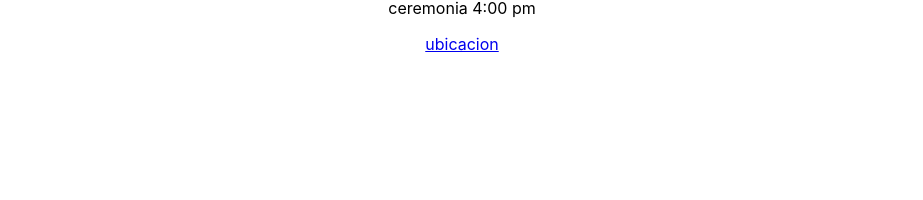
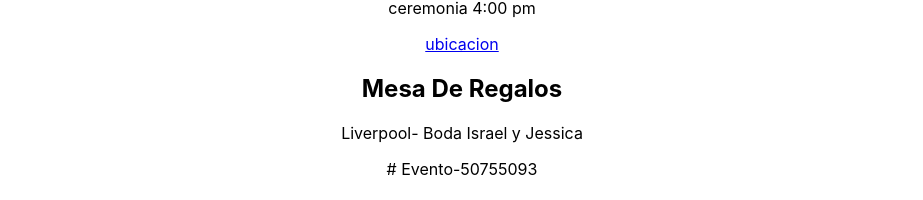
Before and after one commit to korikonchi/invitation-to-REACT, a React (Create React App) app: page / in a window 1280 px wide. Shown: the part 11568-11768 px from the top of the page, without its empty margins (178-1101 px from the left). Before the commit the page ends 11622 px from the top, so only its background shows below. Built offline with nearby package versions, Linux system fonts and the light colour scheme; a web font is replaced by a local one.

Commit message:
add component gifttable

```diff
--- a/src/App.js
+++ b/src/App.js
@@ -7,6 +7,7 @@
   Collage,
   CardLocation,
   MessageArea,
+  GiftTable,
 } from './components'
 import DP from './data/data'
 import './App.css'
@@ -21,6 +22,7 @@
       <Collage {...DP.collage} />
       <MessageArea {...DP.messagearea} />
       <CardLocation {...DP.cardLocation} />
+      <GiftTable {...DP.gifttable} />
     </div>
   )
 }
--- /dev/null
+++ b/src/components/gift/GiftTable.jsx
@@ -0,0 +1,20 @@
+import React from 'react'
+import CardLocation from '../card/CardLocation'
+import Icons from '../../assets/icons'
+export function GiftTable({ ...other }) {
+  console.log(other)
+
+  return (
+    <div>
+      {
+        <CardLocation
+          title={other.title}
+          paragraph={other.paragraph}
+          link={other.link}
+          textLink={other.textLink}
+        />
+      }
+    </div>
+  )
+}
+export default GiftTable
--- a/src/components/index.js
+++ b/src/components/index.js
@@ -6,3 +6,4 @@
 export * from './collage/Collage.jsx'
 export * from './card/CardLocation'
 export * from './message/MessageArea.jsx'
+export * from './gift/GiftTable.jsx'
--- a/src/data/data.js
+++ b/src/data/data.js
@@ -77,6 +77,13 @@
     phwishes: 'Mandanos tus deseos',
     btnsubmit: 'enviar',
   },
+  gifttable: {
+    title: 'Mesa De Regalos',
+    icon: 'engagementRing',
+    paragraph: ['Liverpool- Boda Israel y Jessica', '# Evento-50755093'],
+    link: 'https://mesaderegalos.liverpool.com.mx/milistaderegalos/50755093',
+    textLink: 'ver mesa',
+  },
 }
 
 export default DataProps
```
Also changed, not shown: src/assets/icons.jsx (+14 -0 lines).
